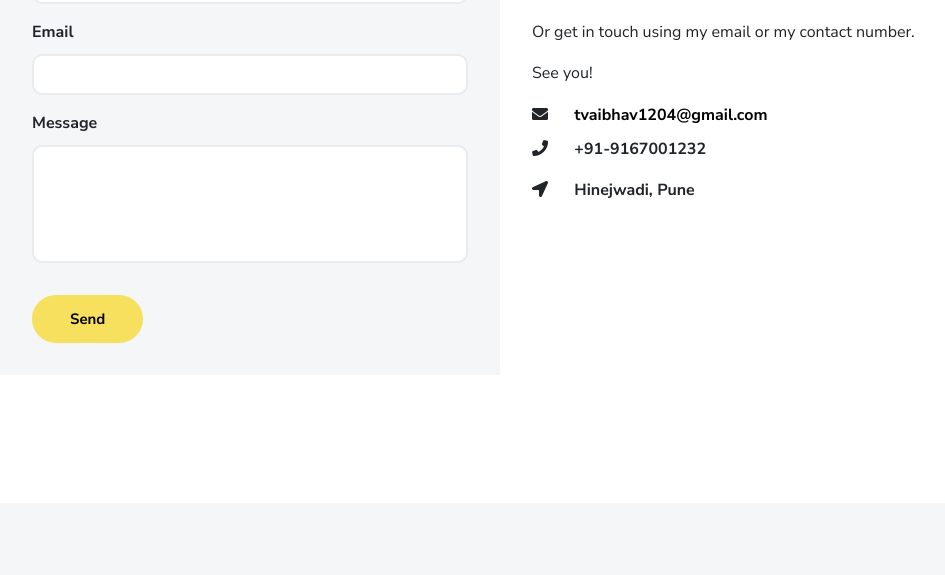
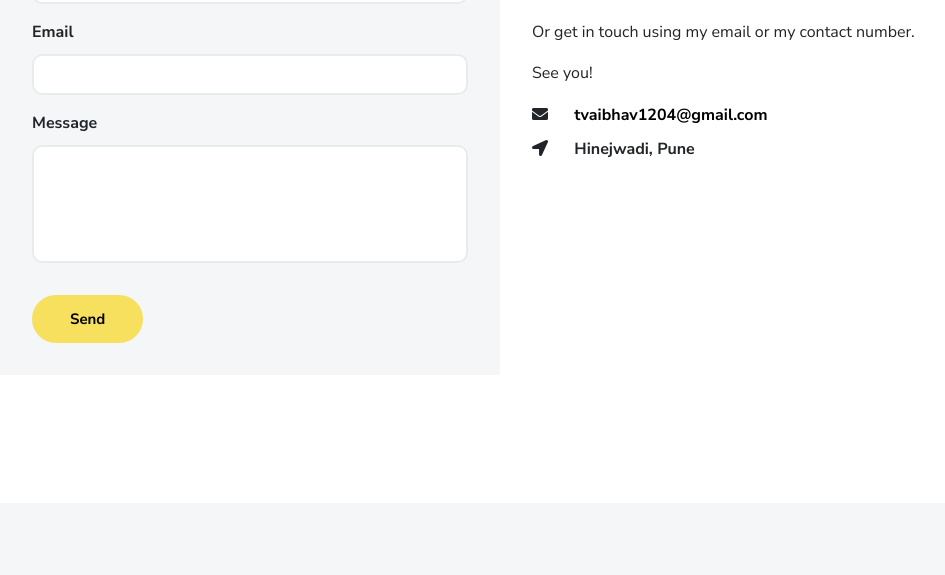
Before and after one commit to vaibhavtiwari12/newPortfolio, a plain HTML site: page index.html in a window 1280 px wide. Shown: the part 6660-7235 px from the top of the page, without its empty margins (128-1073 px from the left). Drawn offline with nearby package versions, Linux system fonts and the light colour scheme.

Commit message:
Update index.html

```diff
--- a/index.html
+++ b/index.html
@@ -889,12 +889,7 @@
 													<div class="sub_text_contact">tvaibhav1204@gmail.com</div>
 												</a></div>
 										</div>
-										<div class="col-sm-1">
-											<div class="pb-0 pb-sm-0 pb-md-0"><i class="fas fa-phone"></i></div>
-										</div>
-										<div class="col-sm-11 pb-2 pb-sm-1 pb-md-1 pb-lg-1">
-											<div class="pb-1 fw-bolder">+91-9167001232</div>
-										</div>
+
 										<div class="col-sm-1">
 											<div class="pb-0 pb-sm-0 pb-md-0"><i class="fas fa-location-arrow"></i>
 											</div>
```
